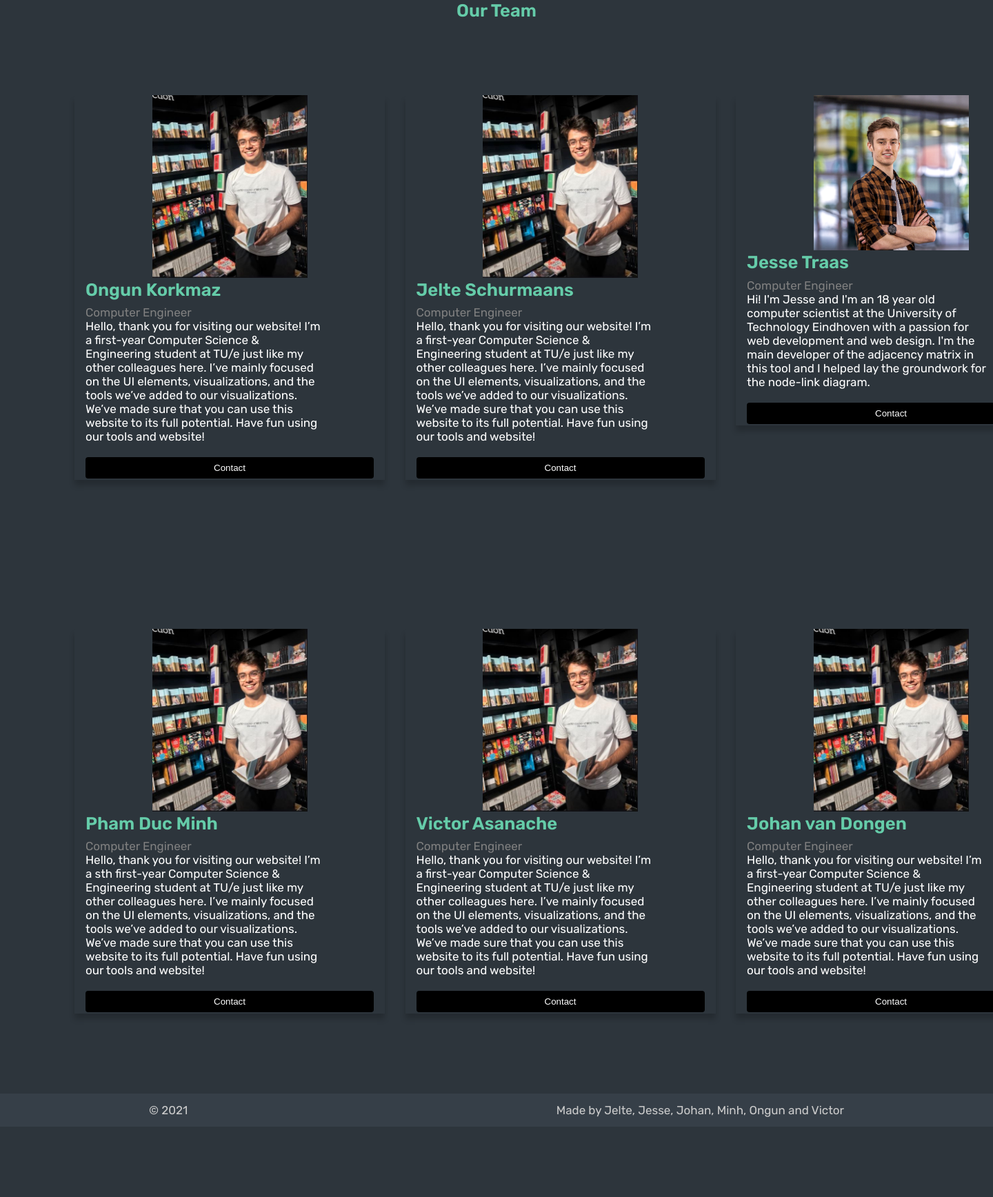
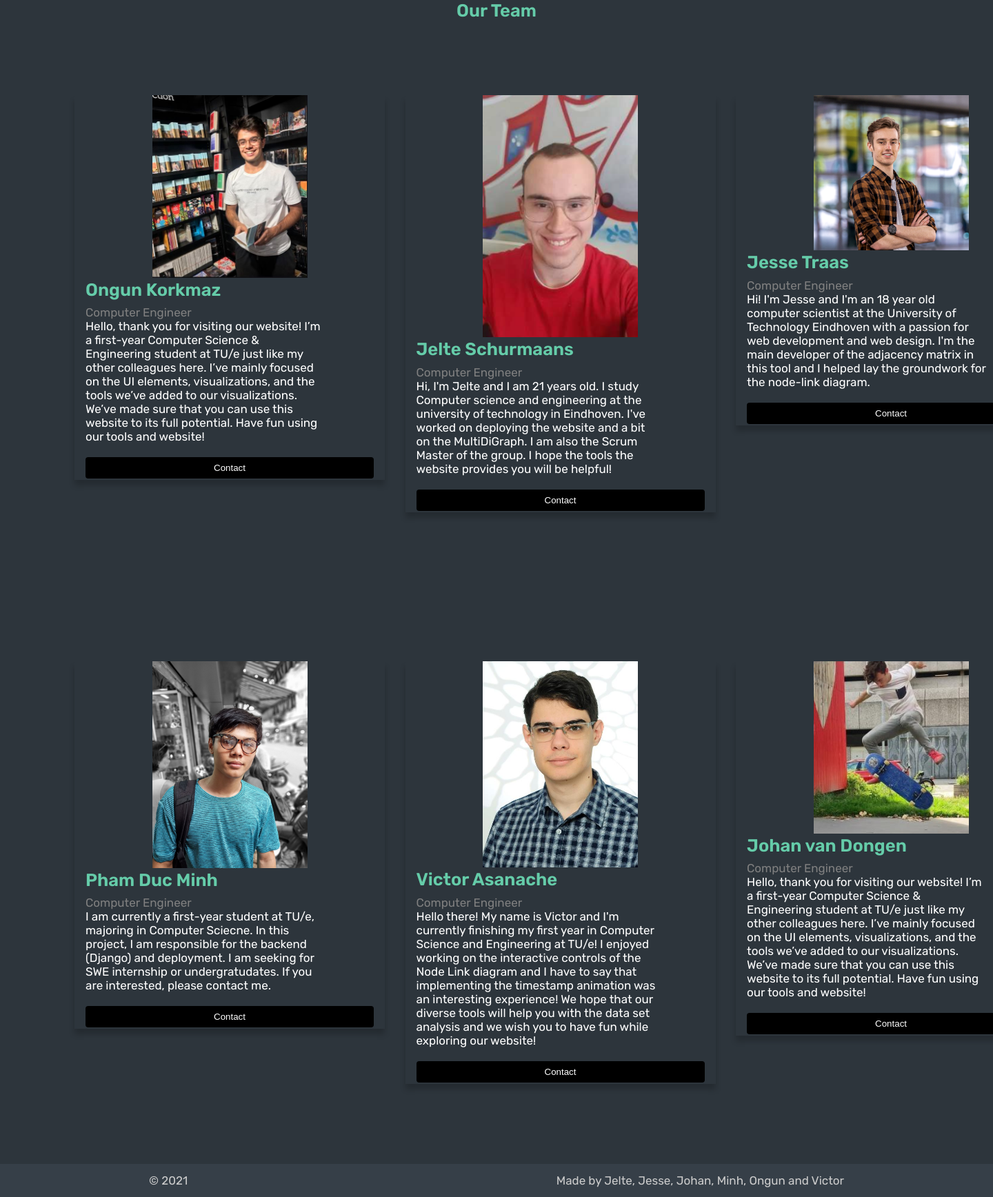
Before and after one commit to Ongun1905/DBL-HTI-Group-33-, a Django app: page /about in a window 1440 px wide; the page is wider, and only the part inside the window is pictured. Shown: the part 80-1816 px from the top of that part at 69% size. Before the commit the page ends 1700 px from the top of that part, so only its background shows below. Run offline with Django 3.2, Linux system fonts and the light colour scheme; parts of the project's set-up code (start-up, migrations or seed data) failed here and were passed over.

Commit message:
Synced to main

```diff
--- a/DBL_project/dbl/homepage/templates/homepage/about.html
+++ b/DBL_project/dbl/homepage/templates/homepage/about.html
@@ -138,15 +138,17 @@ html {
 
   <div class="column">
     <div class="card">
-      <img src="./static/OngunK.jpg" alt="Ongun" class="center">
+      <img src="./static/Jelte.png" alt="Jelte Schuurmans" class="center">
       <div class="container">
         <h2>Jelte Schurmaans</h2>
         <p class="title">Computer Engineer</p>
         <div class = 'container_row'>
           <div class="limit">
-            <span>Hello, thank you for visiting our website!
-            I’m a first-year Computer Science & Engineering student at TU/e just like my other colleagues here. I’ve mainly focused on the UI elements, visualizations, and the tools we’ve added to our visualizations.
-            We’ve made sure that you can use this website to its full potential. Have fun using our tools and website!
+            <span>Hi, I'm Jelte and I am 21 years old.
+              I study Computer science and engineering at the university of technology in Eindhoven.
+              I've worked on deploying the website and a bit on the MultiDiGraph.
+              I am also the Scrum Master of the group.
+              I hope the tools the website provides you will be helpful!
             </span>
           </div>
         </div>
@@ -178,15 +180,15 @@ html {
 <div class="row">
   <div class="column">
     <div class="card">
-      <img src="./static/OngunK.jpg" alt="Ongun" class="center">
+      <img src="./static/Minh.jpg" alt="Ongun" class="center">
       <div class="container">
         <h2>Pham Duc Minh</h2>
         <p class="title">Computer Engineer</p>
         <div class = 'container_row'>
           <div class="limit">
-            <span>Hello, thank you for visiting our website!
-            I’m a sth first-year Computer Science & Engineering student at TU/e just like my other colleagues here. I’ve mainly focused on the UI elements, visualizations, and the tools we’ve added to our visualizations.
-            We’ve made sure that you can use this website to its full potential. Have fun using our tools and website!
+            <span> I am currently a first-year student at TU/e, majoring in Computer Sciecne.
+            In this project, I am responsible for the backend (Django) and deployment.
+            I am seeking for SWE internship or undergratudates. If you are interested, please contact me.
             </span>
           </div>
         </div>
@@ -198,15 +200,13 @@ html {
 
   <div class="column">
     <div class="card">
-      <img src="./static/OngunK.jpg" alt="Ongun" class="center">
+      <img src="./static/Victor.jpg" alt="Victor Asanache" class="center">
       <div class="container">
         <h2>Victor Asanache</h2>
         <p class="title">Computer Engineer</p>
         <div class = 'container_row'>
           <div class="limit">
-            <span>Hello, thank you for visiting our website!
-            I’m a first-year Computer Science & Engineering student at TU/e just like my other colleagues here. I’ve mainly focused on the UI elements, visualizations, and the tools we’ve added to our visualizations.
-            We’ve made sure that you can use this website to its full potential. Have fun using our tools and website!
+            <span>Hello there! My name is Victor and I'm currently finishing my first year in Computer Science and Engineering at TU/e! I enjoyed working on the interactive controls of the Node Link diagram and I have to say that implementing the timestamp animation was an interesting experience! We hope that our diverse tools will help you with the data set analysis and we wish you to have fun while exploring our website!
             </span>
           </div>
         </div>
@@ -218,7 +218,7 @@ html {
 
   <div class="column">
     <div class="card">
-      <img src="./static/OngunK.jpg" alt="Ongun" class="center">
+      <img src="./static/Johan.jpeg" alt="Johan van Dongen" class="center">
       <div class="container">
         <h2>Johan van Dongen</h2>
         <p class="title">Computer Engineer</p>
--- a/DBL_project/dbl/homepage/templates/homepage/vis3.html
+++ b/DBL_project/dbl/homepage/templates/homepage/vis3.html
@@ -17,7 +17,7 @@ Visualization 3 | DBL Group 33
     <h1>Visualization 3: Node Link diagram and Adjacency matrix</h1>
         <p>On this page you can view both visualisations at the same time. Do you want to view some specific data in both visualizations? No problem! Just press the "Update Filters" button! Or do you want to view the timestamp animation on both figures? Please use the animation controls!</p>
         <br>
-        <p>For the timestamp animation we recommend a minimum speed of 7 seconds for the default data set. For an optimal simultaneous rendering, the speed may vary according to the used data.<p>
+        <p>For the timestamp animation we recommend a minimum speed of 10 seconds for the default data set. For an optimal simultaneous rendering, the speed may vary according to the used data.<p>
         <br>
 </div>
 <div class="container">
```
Also changed, not shown: DBL_project/dbl/db.sqlite3, DBL_project/dbl/homepage/static/Jelte.png (added), DBL_project/dbl/homepage/static/Johan.jpeg (added), DBL_project/dbl/homepage/static/Minh.jpg (added), DBL_project/dbl/homepage/static/Victor.jpg (added).
